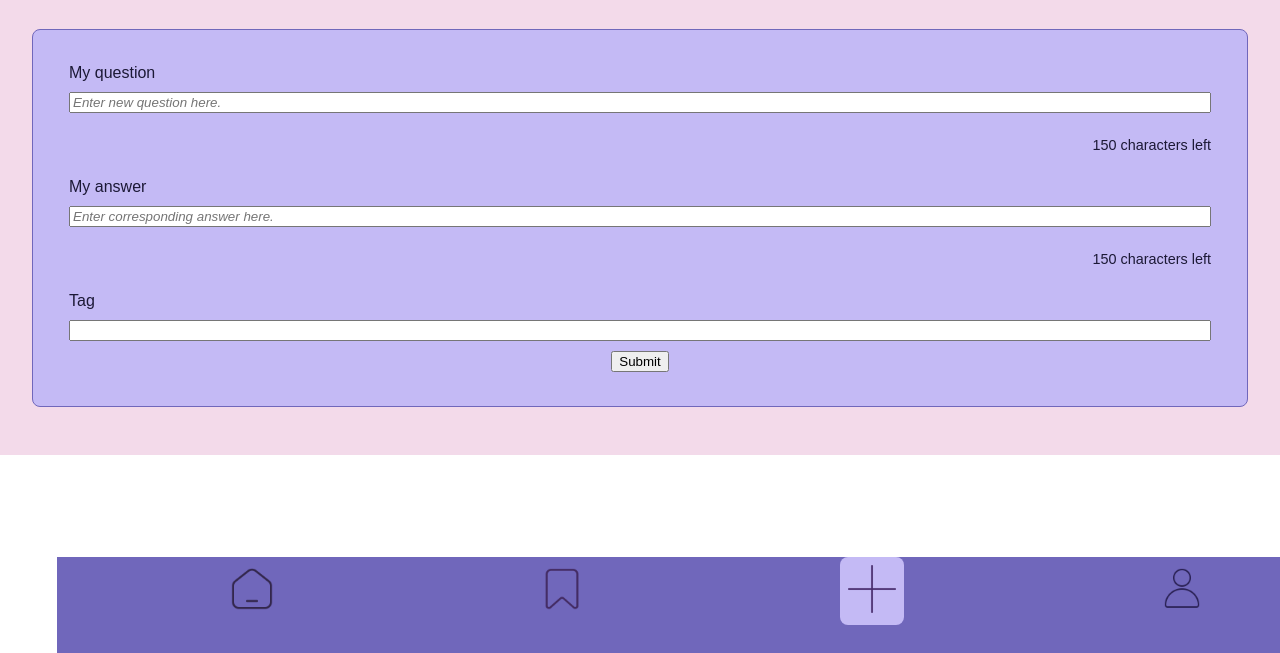
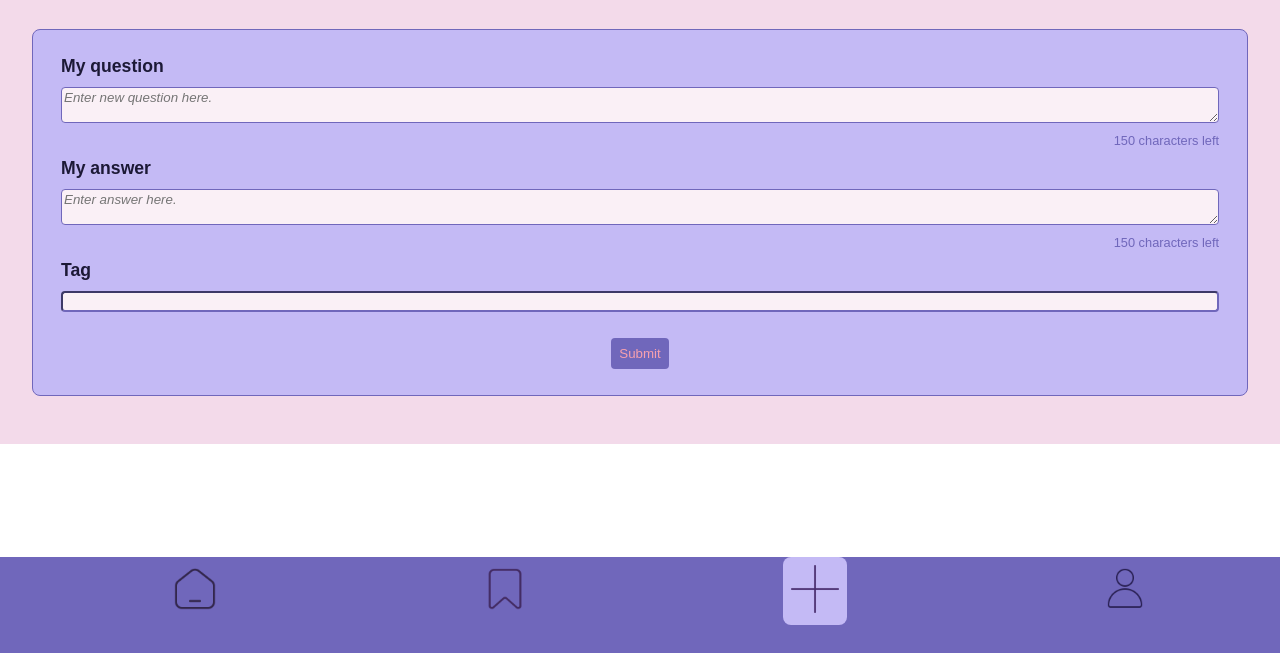
Before and after one commit to maria-traut/quiz-app_updated, a plain HTML site: page form.html in a window 1280 px wide. Shown: the part 147-800 px from the top of the page. Drawn offline with Linux system fonts and the light colour scheme.

Commit message:
try submit button

```diff
--- a/form.css
+++ b/form.css
@@ -4,7 +4,7 @@ form {
   gap: 0.5em;
   background-color: var(--background-thirdly);
   border-radius: 0.5rem;
-  padding: 1.5em;
+  padding: 1em;
   margin: 3em 2em;
   border: 1px solid rgb(112, 103, 187);
 }
@@ -18,27 +18,44 @@ fieldset {
   color: var(--text-color-secondary);
 }
 
-.remaining-characters {
-  font-size: 0.9rem;
-  text-align: right;
+label {
+  font-size: 1.1rem;
+  font-weight: 600;
 }
 
-button {
-  margin: auto;
-  width: fit-content;
+.remaining-characters {
+  font-size: 0.8rem;
+  text-align: right;
+  color: var(--background-primary);
+  margin: 0;
 }
 
-input {
-  font-style: italic;
+.submit-button {
+  margin: 1rem auto auto auto;
+  padding: 0.5rem;
+  width: fit-content;
+  border-radius: 0.25rem;
+  background-color: var(--background-primary);
+  color: rgb(247, 160, 174);
+  border: none;
 }
 
-input[type="submit"] {
+textarea {
+  font-family: var(--font-family);
+  font-style: italic;
+  border-radius: 0.25rem;
+  border-color: var(--background-primary);
+  background-color: rgb(250, 240, 246);
+}
+
+textarea[type="submit"] {
   margin: auto;
   width: fit-content;
   font-style: italic;
 }
 
-textarea {
-  width: fit-content;
-  border-radius: 1em;
+input {
+  border-radius: 0.25rem;
+  border-color: var(--background-primary);
+  background-color: rgb(250, 240, 246);
 }
--- a/form.html
+++ b/form.html
@@ -22,35 +22,36 @@
       <form data-js="form">
         <fieldset>
           <label for="new-question" data-js="new-question">My question</label>
-          <input
+          <textarea
             type="text"
             name="newQuestion"
             id="new-question"
             placeholder="Enter new question here."
             max="150"
             data-js="new-question-input"
-          />
+          ></textarea>
           <p class="remaining-characters">
             <span data-js="remaining-characters">150</span> characters left
           </p>
 
           <label for="last-name">My answer</label>
-          <input
+          <textarea
             type="text"
             name="newAnswer"
             id="new-answer"
-            placeholder="Enter corresponding answer here."
+            placeholder="Enter answer here."
             max="150"
-            data-js="new-question-input"
-          />
+            data-js="new-answer-input"
+          ></textarea>
           <p class="remaining-characters">
-            <span data-js="remaining-characters">150</span> characters left
+            <span data-js="remaining-characters">150</span>
+            characters left
           </p>
           <label for="tag">Tag</label>
           <input type="text" />
-  <button type="submit">Submit</button>
+          <button class="submit-button" type="submit">Submit</button>
         </fieldset>
-
+      </form>
       <nav class="navbar" data-js="nav">
         <ul class="nav-links">
           <li class="nav-icon">
--- a/form.js
+++ b/form.js
@@ -22,14 +22,25 @@ form.addEventListener("submit", (event) => {
 
 */
 
-/* characters left */
+/* characters left - my question */
 const form = document.querySelector('[data-js="form"]');
 const messageInput = document.querySelector('[data-js="new-question-input"]');
 const charactersLeftElement = document.querySelector(
   '[data-js="remaining-characters"]',
 );
+
 messageInput.addEventListener("input", (event) => {
   charactersLeftElement.textContent = 150 - messageInput.value.length;
+});
+
+form.addEventListener("submit", (event) => {
+  event.preventDefault();
+  const formElement = event.target;
+  const formData = new FormData(formElement);
+  const data = Object.fromEntries(formData);
+  console.log(data);
+  formElement.reset();
+  formElement.elements.newQuestion.focus();
 });
 
 /* submit button
```
